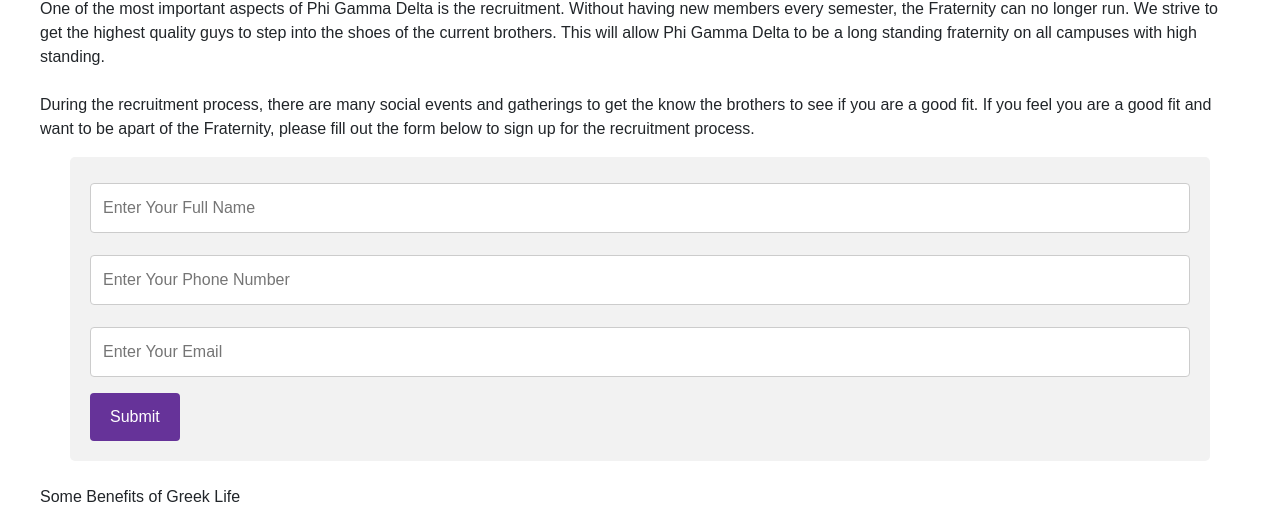
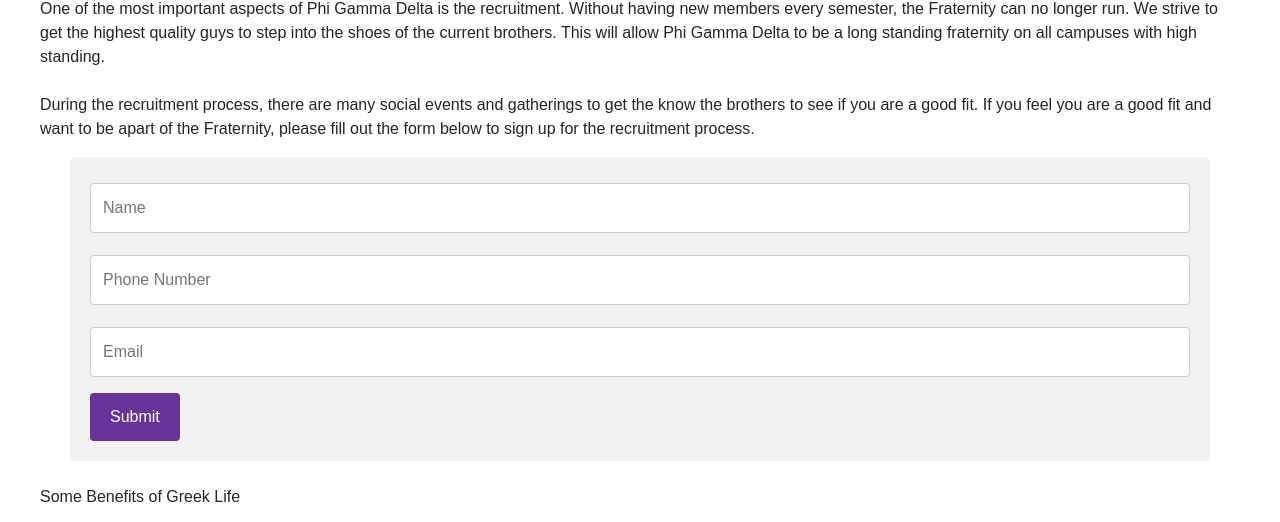
Before and after one commit to mchieco/FIJISite, a plain HTML site: page html/recruitment.html in a window 1280 px wide. Shown: the part 217-739 px from the top of the page. Drawn offline with nearby package versions, Linux system fonts and the light colour scheme.

Commit message:
fixed placeholder names

```diff
--- a/html/recruitment.html
+++ b/html/recruitment.html
@@ -122,11 +122,11 @@
     <div class="container">
         <form onsubmit="eventSubmit()">
 
-            <input type="text" id="name" name="name" placeholder="Enter Your Full Name" required>
+            <input type="text" id="name" name="name" placeholder="Name" required>
 
-            <input type="tel" id="phone" name="phone" placeholder="Enter Your Phone Number" required>
+            <input type="tel" id="phone" name="phone" placeholder="Phone Number" required>
 
-            <input type="email" id="email" name="email" placeholder="Enter Your Email" required>
+            <input type="email" id="email" name="email" placeholder="Email" required>
 
             <input style="background-color: #663399" type="submit" value="Submit">
 
```
Also changed, not shown: html/contactpage.html (+3 -3 lines).
